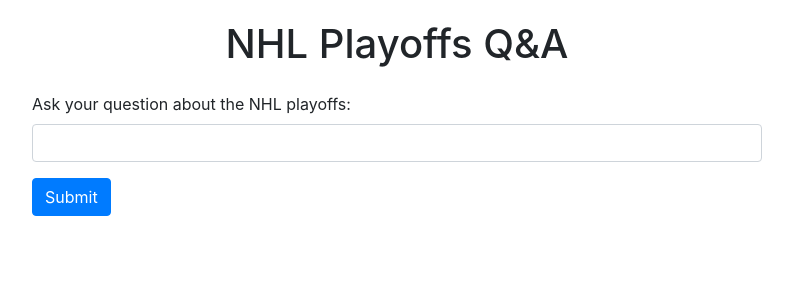
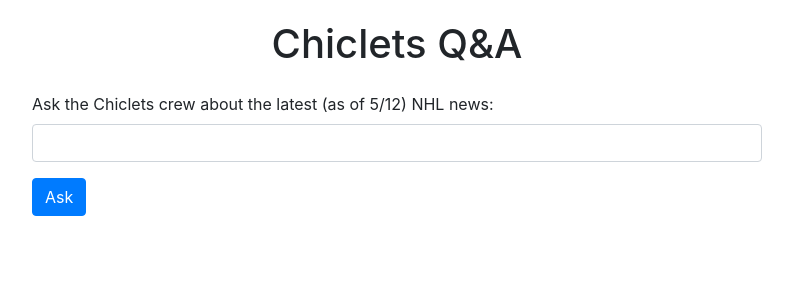
Before and after one commit to shibby576/chiclet, a Flask app: page / in a window 1280 px wide. Shown: the top 300 px of the page, without its empty margins (243-1036 px from the left). Run offline with Flask 3, Linux system fonts and the light colour scheme.

Commit message:
Update index.html

```diff
--- a/templates/index.html
+++ b/templates/index.html
@@ -4,7 +4,7 @@
 <head>
     <meta charset="UTF-8">
     <meta name="viewport" content="width=device-width, initial-scale=1.0">
-    <title>NHL Playoffs Q&A</title>
+    <title>Chiclets Q&A</title>
     <link rel="stylesheet" href="https://cdn.jsdelivr.net/npm/bootstrap@4.3.1/dist/css/bootstrap.min.css" integrity="sha384-ggOyR0iXCbMQv3Xipma34MD+dH/1fQ784/j6cY/iJTQUOhcWr7x9JvoRxT2MZw1T" crossorigin="anonymous">
     <script src="https://code.jquery.com/jquery-3.7.0.min.js" integrity="sha256-2Pmvv0kuTBOenSvLm6bvfBSSHrUJ+3A7x6P5Ebd07/g=" crossorigin="anonymous"></script>
     <script src="https://cdn.jsdelivr.net/npm/popper.js@1.14.7/dist/umd/popper.min.js" integrity="sha384-UO2eT0CpHqdSJQ6hJty5KVphtPhzWj9WO1clHTMGa3JDZwrnQq4sF86dIHNDz0W1" crossorigin="anonymous"></script>
@@ -20,17 +20,17 @@
     <div class="container">
         <div class="row">
             <div class="col-12 text-center">
-                <h1>NHL Playoffs Q&A</h1>
+                <h1>Chiclets Q&A</h1>
             </div>
         </div>
         <div class="row">
             <div class="col-12 col-md-8 offset-md-2">
                 <form id="questionForm" class="my-3">
                     <div class="mb-3">
-                        <label for="question" class="form-label">Ask your question about the NHL playoffs:</label>
+                        <label for="question" class="form-label">Ask the Chiclets crew about the latest (as of 5/12) NHL news:</label>
                         <input type="text" class="form-control" id="question" required>
                     </div>
-                    <button type="submit" class="btn btn-primary">Submit</button>
+                    <button type="submit" class="btn btn-primary">Ask</button>
                 </form>
             </div>
         </div>
```
